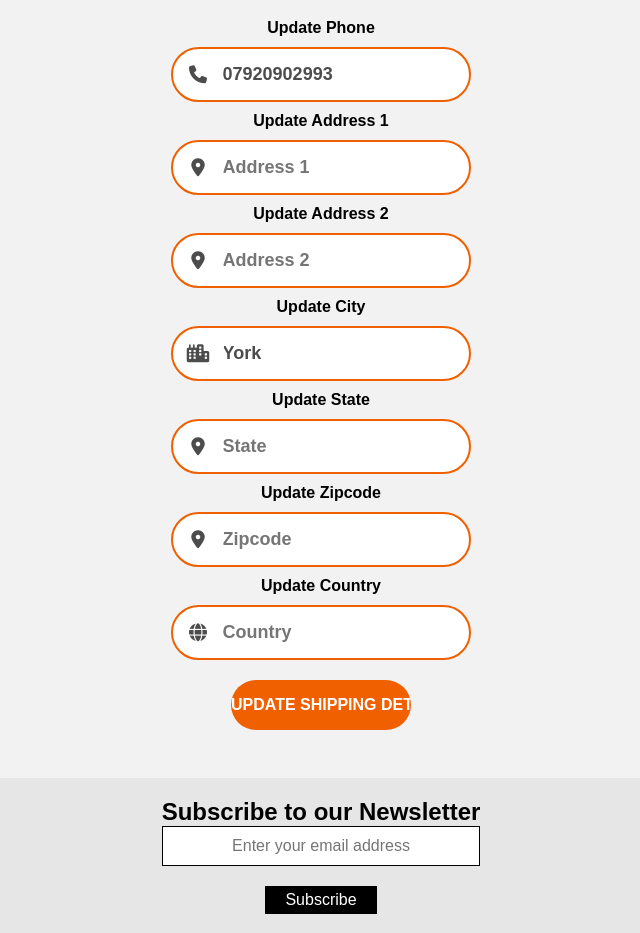
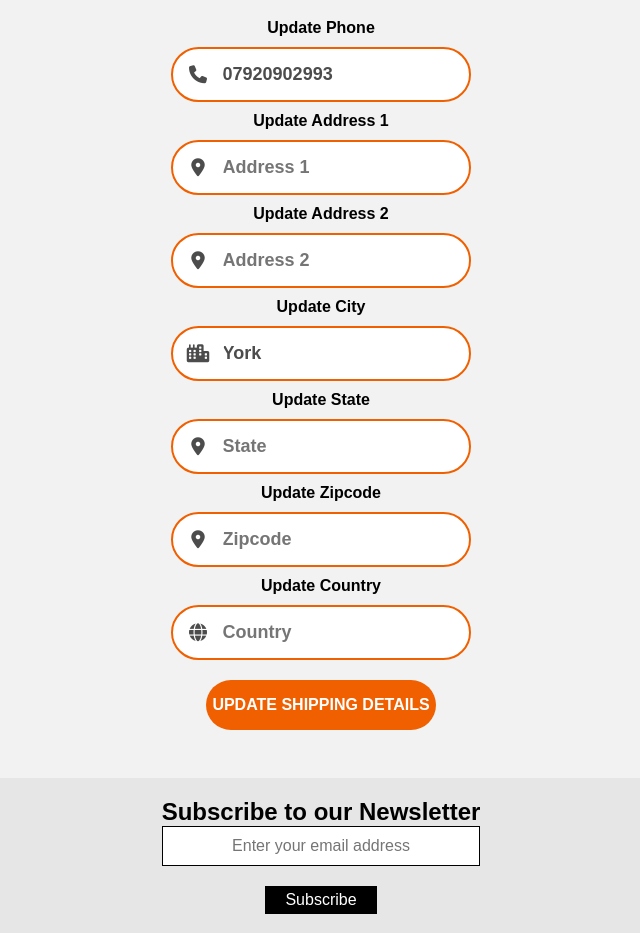
Before and after one commit to CodeLegg/ecom-lop, a Django app: page /update_info/ in a window 1280 px wide. Shown: the part 255-1188 px from the top of the page, without its empty margins (319-959 px from the left). Run offline with Django 5.2, Linux system fonts and the light colour scheme; a user stored in the database is signed in; data comes from the database, SQL or seed files in the repository; some libraries are stand-ins or nearby versions.

Commit message:
Refactor CSS and templates for account update and password change functionality

```diff
--- a/static/css/auth.css
+++ b/static/css/auth.css
@@ -185,6 +185,9 @@ margin: 0 auto;
 .large{
     width: 180px;
 }
+.larger{
+    width: 230px;
+}
 
 
 .btn:hover {
--- a/store/templates/update_info.html
+++ b/store/templates/update_info.html
@@ -109,7 +109,7 @@
                 </div>
 
                 <!-- Update Account Button -->
-                <input type="submit" name="update_info" value="Update Shipping Details" class="btn large">
+                <input type="submit" name="update_info" value="Update Shipping Details" class="btn larger">
 
             </form>
 
--- a/store/views.py
+++ b/store/views.py
@@ -371,7 +371,7 @@ def update_info(request):
         if form.is_valid():
             # Save original form
             form.save()
-            messages.success(request, "Your Info Has Been Updated!!")
+            messages.success(request, "You have successfully updated\nyour shipping details.")
             return redirect('home')
         return render(request, "update_info.html", {'form': form})
     else:
```
